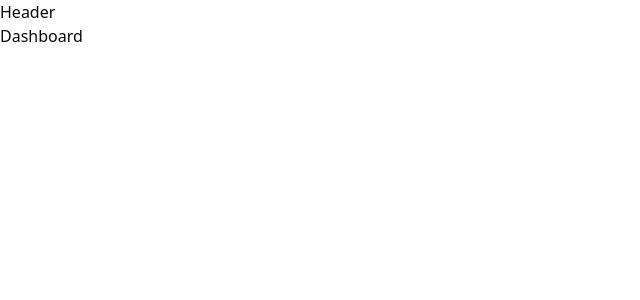
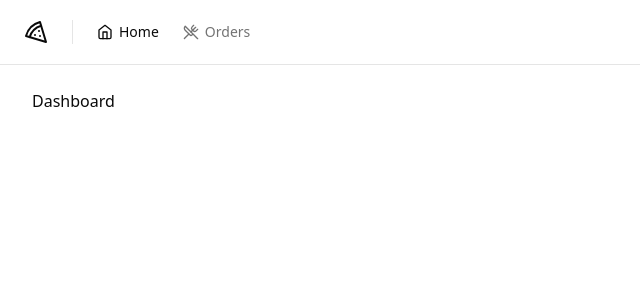
Before and after one commit to gcrozariol/pizza-shop-web, a React (Vite) app: page / in a window 1280 px wide. Shown: the top 300 px of the page, without its empty margins (0-640 px from the left). Built offline with nearby package versions, Linux system fonts and the light colour scheme.

Commit message:
Implement header + custom nav link

```diff
--- /dev/null
+++ b/src/components/header.tsx
@@ -0,0 +1,27 @@
+import { Home, Pizza, UtensilsCrossed } from 'lucide-react'
+
+import { NavLink } from './nav-link'
+import { Separator } from './ui/separator'
+
+export function Header() {
+  return (
+    <div className="border-b">
+      <div className="flex h-16 items-center gap-6 px-6">
+        <Pizza className="h-6 w-6" />
+
+        <Separator orientation="vertical" className="h-6" />
+
+        <nav className="flex items-center space-x-4 lg:space-x-6">
+          <NavLink to="/">
+            <Home className="h-4 w-4" />
+            Home
+          </NavLink>
+          <NavLink to="/orders">
+            <UtensilsCrossed className="h-4 w-4" />
+            Orders
+          </NavLink>
+        </nav>
+      </div>
+    </div>
+  )
+}
--- /dev/null
+++ b/src/components/nav-link.tsx
@@ -0,0 +1,15 @@
+import { Link, LinkProps, useLocation } from 'react-router-dom'
+
+export type NavLinkProps = LinkProps
+
+export function NavLink(props: NavLinkProps) {
+  const { pathname } = useLocation()
+
+  return (
+    <Link
+      data-current={pathname === props.to}
+      className="flex items-center gap-1.5 text-sm font-medium text-muted-foreground hover:text-foreground data-[current=true]:text-foreground"
+      {...props}
+    />
+  )
+}
--- /dev/null
+++ b/src/components/ui/separator.tsx
@@ -0,0 +1,29 @@
+import * as React from "react"
+import * as SeparatorPrimitive from "@radix-ui/react-separator"
+
+import { cn } from "@/lib/utils"
+
+const Separator = React.forwardRef<
+  React.ElementRef<typeof SeparatorPrimitive.Root>,
+  React.ComponentPropsWithoutRef<typeof SeparatorPrimitive.Root>
+>(
+  (
+    { className, orientation = "horizontal", decorative = true, ...props },
+    ref
+  ) => (
+    <SeparatorPrimitive.Root
+      ref={ref}
+      decorative={decorative}
+      orientation={orientation}
+      className={cn(
+        "shrink-0 bg-border",
+        orientation === "horizontal" ? "h-[1px] w-full" : "h-full w-[1px]",
+        className
+      )}
+      {...props}
+    />
+  )
+)
+Separator.displayName = SeparatorPrimitive.Root.displayName
+
+export { Separator }
--- a/src/pages/_layouts/app.tsx
+++ b/src/pages/_layouts/app.tsx
@@ -1,10 +1,13 @@
 import { Outlet } from 'react-router-dom'
+
+import { Header } from '@/components/header'
 
 export function AppLayout() {
   return (
-    <div>
-      <h1>Header</h1>
-      <div>
+    <div className="flex min-h-screen flex-col antialiased">
+      <Header />
+
+      <div className="flex flex-1 flex-col gap-4 p-8 pt-6">
         <Outlet />
       </div>
     </div>
--- a/src/pages/_layouts/auth.tsx
+++ b/src/pages/_layouts/auth.tsx
@@ -3,7 +3,7 @@
 
 export function AuthLayout() {
   return (
-    <div className="grid min-h-screen grid-cols-2">
+    <div className="grid min-h-screen grid-cols-2 antialiased">
       <div className="flex h-full flex-col justify-between border-r border-foreground/5 bg-muted p-10 text-muted-foreground">
         <div className="flex items-center gap-3 text-lg text-foreground">
           <Pizza className="h-5 w-5" />
```
Also changed, not shown: package.json (+6 -5 lines), 1 other file (tests, documents, lock files or other folders).
